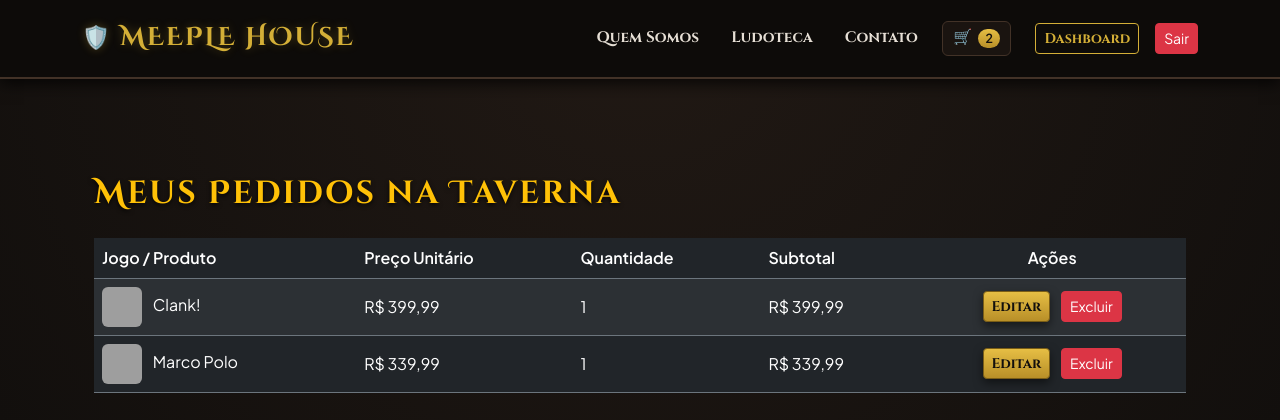
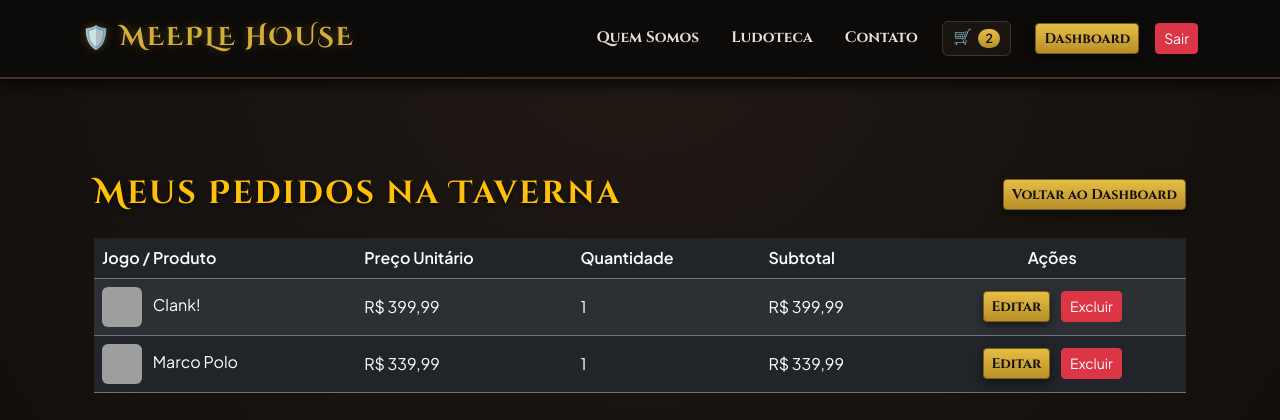
Before and after one commit to YohanAlencar/meeple-house-taverna, a Django app: page /meus-pedidos/ in a window 1280 px wide. Shown: the top 420 px of the page. Run offline with Django 5.2, Linux system fonts and the light colour scheme; a user stored in the database is signed in; data comes from the database, SQL or seed files in the repository; grey boxes are pictures that could not be loaded.

Commit message:
style(ui): padroniza botões dourados e adiciona voltar ao dashboard em pedidos

```diff
--- a/taverna/templates/taverna/base.html
+++ b/taverna/templates/taverna/base.html
@@ -224,7 +224,7 @@
 
                     {% if user.is_authenticated %}
                         <li class="nav-item ms-2">
-                            <a class="btn btn-outline-warning btn-sm" href="{% url 'dashboard' %}">Dashboard</a>
+                            <a class="btn btn-warning btn-sm" href="{% url 'dashboard' %}">Dashboard</a>
                         </li>
                         <li class="nav-item">
                             <form action="{% url 'logout' %}" method="post" class="d-inline">
@@ -237,7 +237,7 @@
                             <a class="btn btn-warning btn-sm" href="{% url 'login' %}">Entrar</a>
                         </li>
                         <li class="nav-item">
-                            <a class="btn btn-outline-warning btn-sm" href="{% url 'cadastrar' %}">Cadastrar</a>
+                            <a class="btn btn-warning btn-sm" href="{% url 'cadastrar' %}">Cadastrar</a>
                         </li>
                     {% endif %}
                 </ul>
--- a/taverna/templates/taverna/home.html
+++ b/taverna/templates/taverna/home.html
@@ -11,7 +11,7 @@
         </p>
         <div class="d-flex justify-content-center gap-3">
             <a class="btn btn-warning btn-lg px-4 shadow" href="{% url 'produtos' %}">⚔️ Explorar Ludoteca</a>
-            <a class="btn btn-outline-warning btn-lg px-4" href="{% url 'quem_somos' %}">🛡️ Conhecer a Guilda</a>
+            <a class="btn btn-warning btn-lg px-4 shadow" href="{% url 'quem_somos' %}">🛡️ Conhecer a Guilda</a>
         </div>
     </div>
 </div>
--- a/taverna/templates/taverna/meus_pedidos.html
+++ b/taverna/templates/taverna/meus_pedidos.html
@@ -2,7 +2,14 @@
 
 {% block content %}
 <div class="container my-5">
-    <h2 class="mb-4 text-warning">Meus Pedidos na Taverna</h2>
+    <div class="d-flex justify-content-between align-items-center mb-4">
+        <h2 class="mb-0 text-warning">Meus Pedidos na Taverna</h2>
+        {% if user.is_authenticated %}
+            <a href="{% url 'dashboard' %}" class="btn btn-warning btn-sm fw-bold">
+                Voltar ao Dashboard
+            </a>
+        {% endif %}
+    </div>
 
     {% if pedidos %}
         <div class="table-responsive">
```
